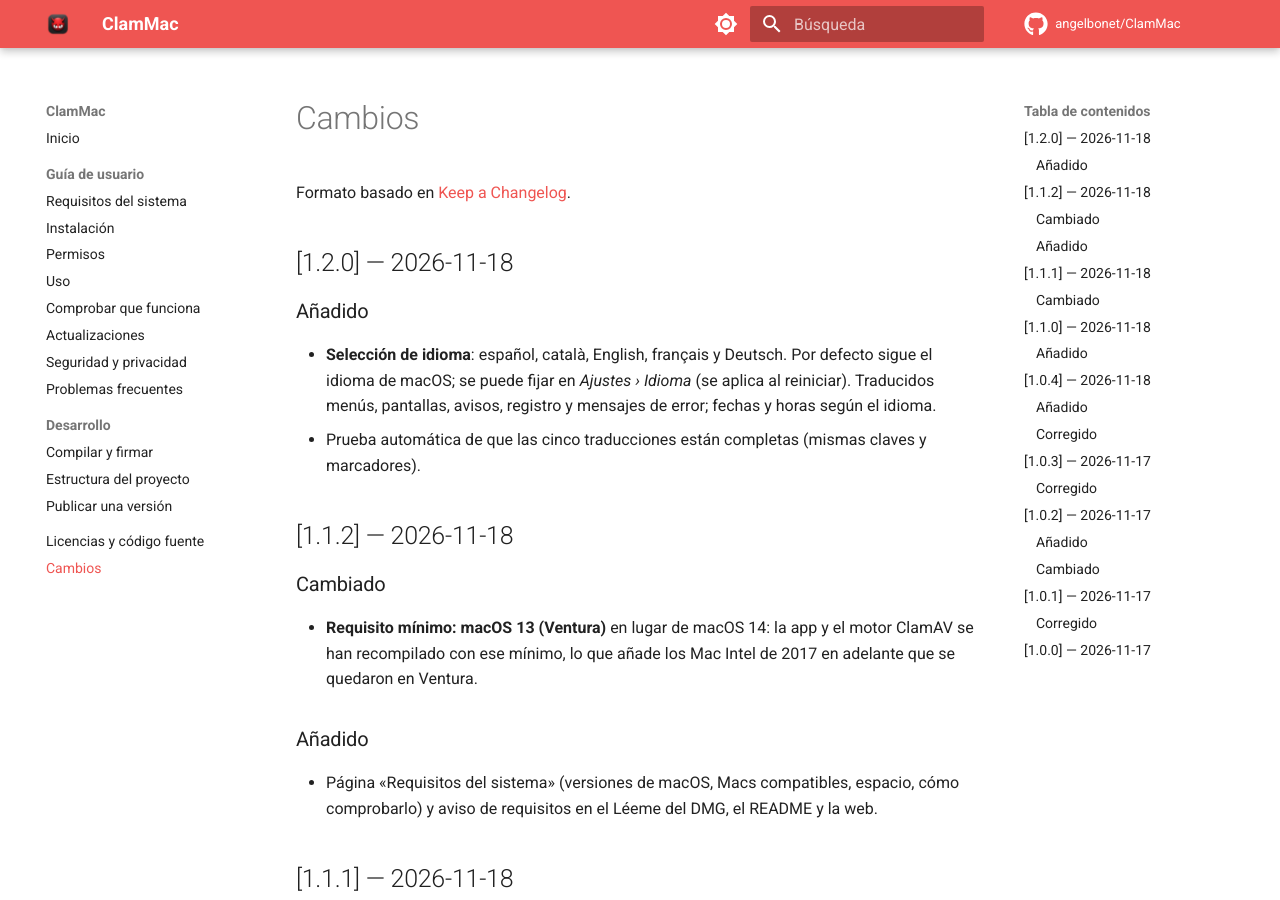
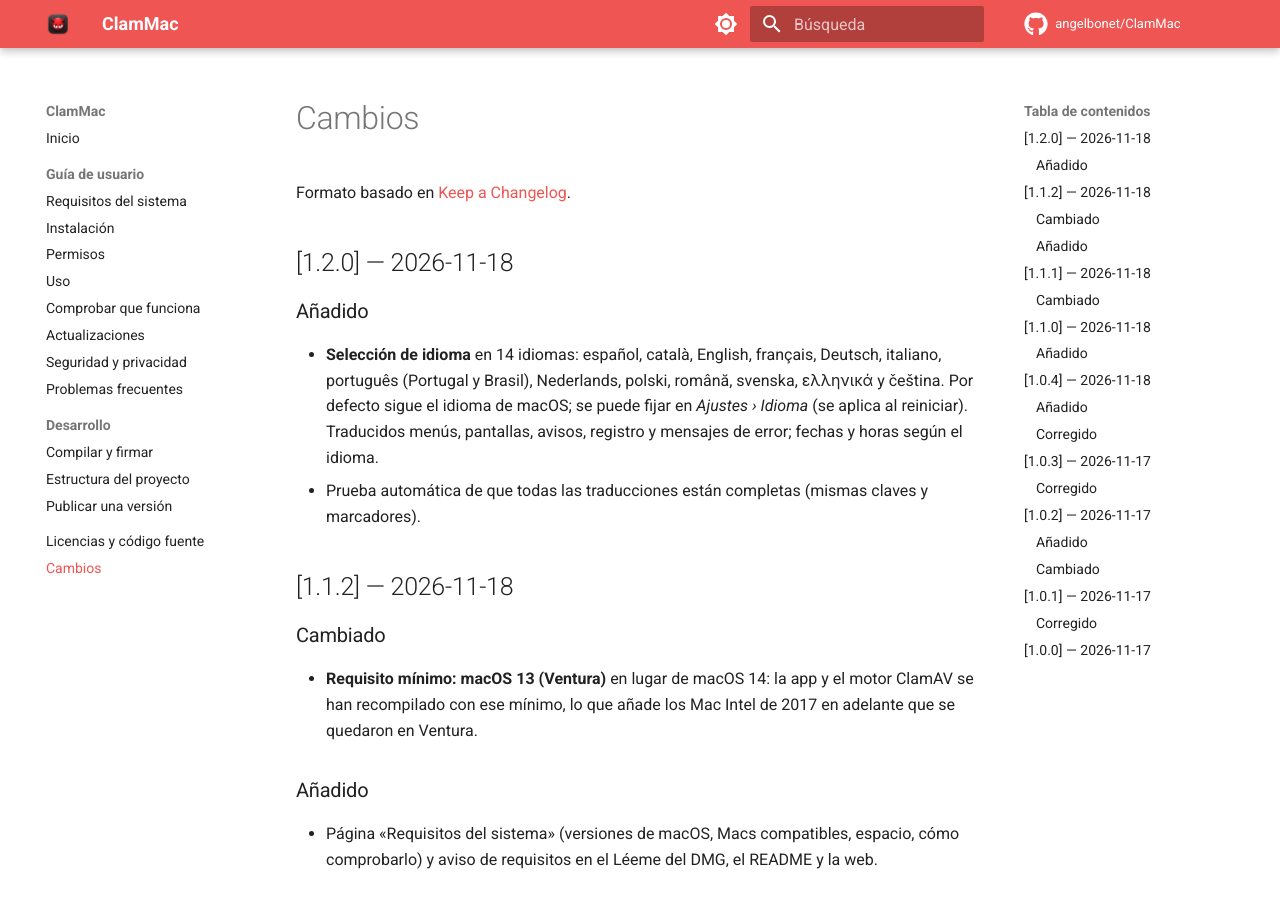
Before and after one commit to angelbonet/ClamMac, an MkDocs documentation site: the page built from docs/changelog.md, in a window 1280 px wide and 900 px high. Built offline with MkDocs 1.6.1 and Material for MkDocs 9.7.7, drawn with Linux system fonts in a browser that asks for light colours; comment, search, counter and statistics services are not loaded.

Commit message:
Idiomas: 14 en total (+it, pt-PT, pt-BR, nl, pl, ro, sv, el, cs)
Co-Authored-By: Claude Sonnet 5.5 <noreply@anthropic.com>
Claude-Session: https://claude.ai/code/session_019dgwhHA7E2d2dcnTSsfToF

```diff
--- a/CHANGELOG.md
+++ b/CHANGELOG.md
@@ -4,8 +4,8 @@ Formato basado en [Keep a Changelog](https://keepachangelog.com/es-ES/1.1.0/).
 
 ## [1.2.0] — 2026-11-18
 ### Añadido
-- **Selección de idioma**: español, català, English, français y Deutsch. Por defecto sigue el idioma de macOS; se puede fijar en *Ajustes › Idioma* (se aplica al reiniciar). Traducidos menús, pantallas, avisos, registro y mensajes de error; fechas y horas según el idioma.
-- Prueba automática de que las cinco traducciones están completas (mismas claves y marcadores).
+- **Selección de idioma** en 14 idiomas: español, català, English, français, Deutsch, italiano, português (Portugal y Brasil), Nederlands, polski, română, svenska, ελληνικά y čeština. Por defecto sigue el idioma de macOS; se puede fijar en *Ajustes › Idioma* (se aplica al reiniciar). Traducidos menús, pantallas, avisos, registro y mensajes de error; fechas y horas según el idioma.
+- Prueba automática de que todas las traducciones están completas (mismas claves y marcadores).
 
 ## [1.1.2] — 2026-11-18
 ### Cambiado
```
Also changed, not shown: CLAUDE.md (+1 -1 lines), README.md (+1 -1 lines), docs/desarrollo/estructura.md (+2 -2 lines), docs/guia/uso.md (+1 -1 lines), 12 other files.
